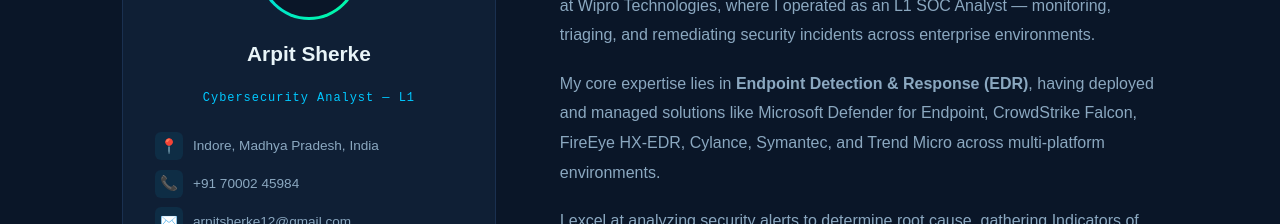
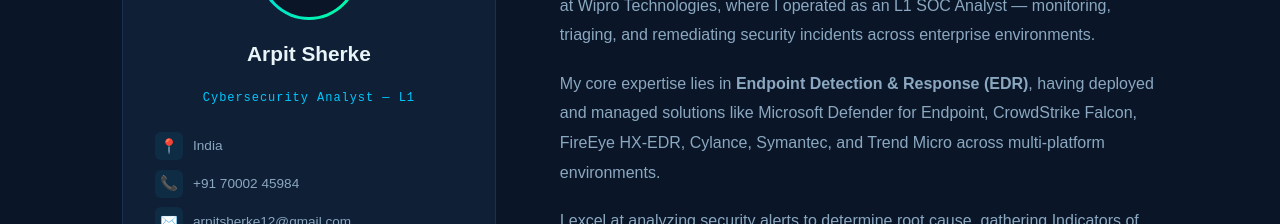
Before and after one commit to sherkearpit12/Arpit-Portfolio, a plain HTML site: page index.html in a window 1280 px wide. Shown: the part 1180-1404 px from the top of the page. Drawn offline with Linux system fonts and the light colour scheme.

Commit message:
Update index.html

```diff
--- a/index.html
+++ b/index.html
@@ -219,7 +219,7 @@
         <div class="about-meta">
           <div class="meta-item">
             <span class="icon">📍</span>
-            <span>Indore, Madhya Pradesh, India</span>
+            <span>India</span>
           </div>
           <div class="meta-item">
             <span class="icon">📞</span>
```
